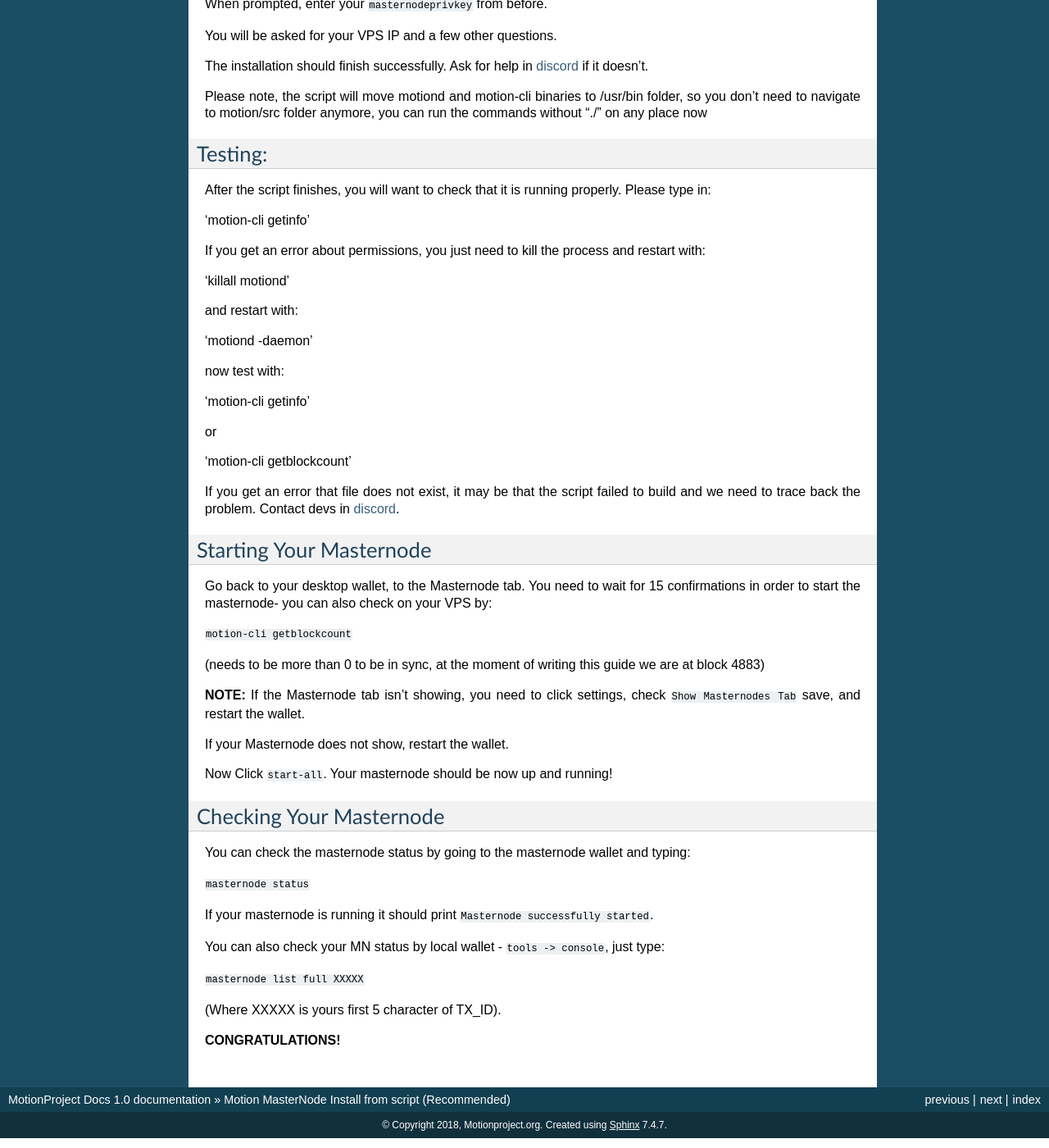
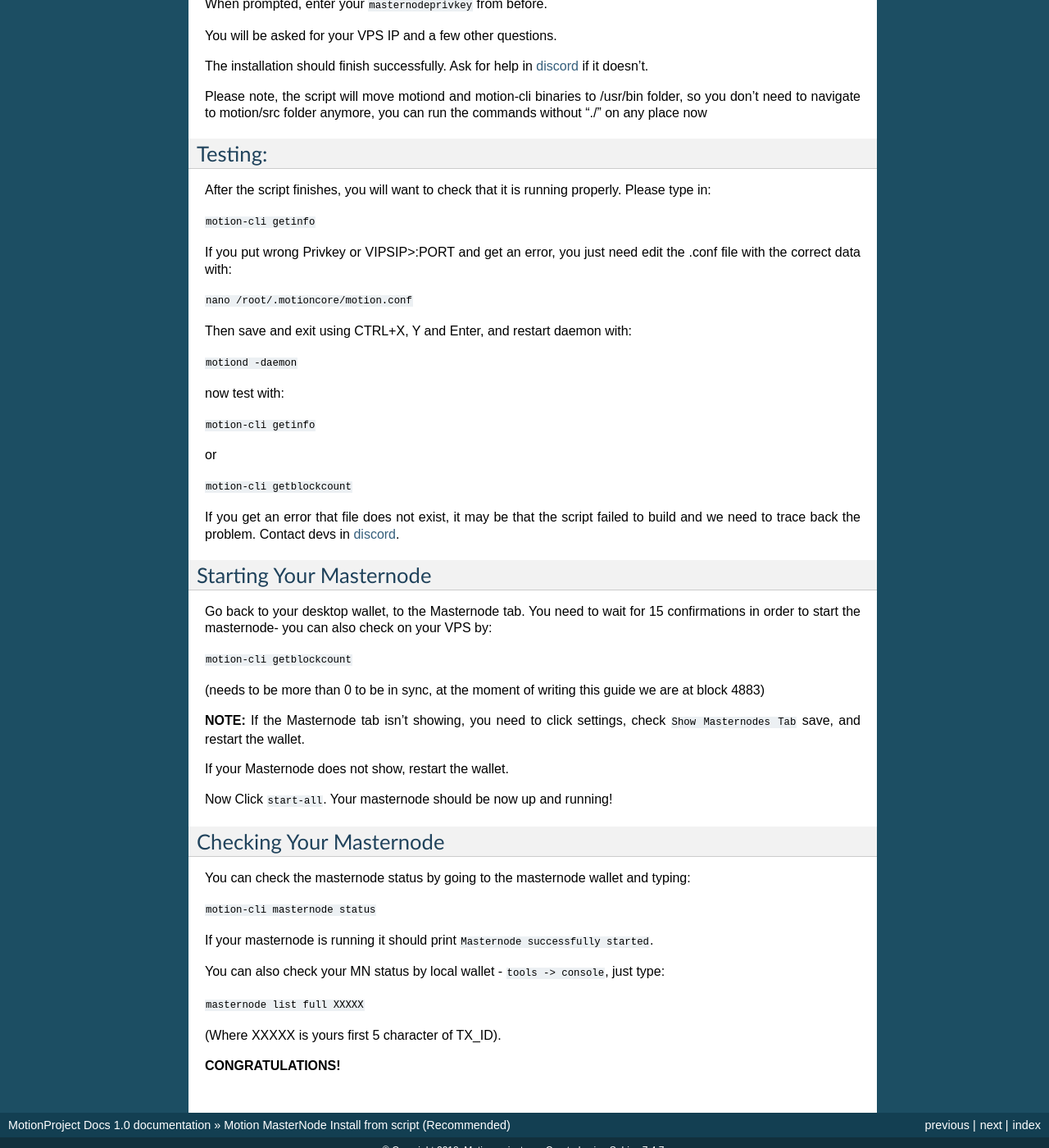
Before and after one commit to motioncrypto/motion-docs, a Sphinx documentation site: the page built from docs/motion_install_from_script.md, in a window 1280 px wide and 1400 px high, scrolled down 1975 px. Shown: the whole window at 82% size. Built offline with Sphinx 7.4.7, drawn with Linux system fonts in a browser that asks for light colours; some of the changed text lies outside the part shown.

Commit message:
Update motion_install_from_script.md

```diff
--- a/docs/motion_install_from_script.md
+++ b/docs/motion_install_from_script.md
@@ -20,7 +20,7 @@
 ### Wallet Setup Part 1
 
 - Open your Motion wallet on your desktop.
-- Click **Receive** tab, then click Request and put your Label such as “MN1”
+- Click **Receive** tab, then put your Label such as “MN1” and click Request.
 - Copy the Address and Send **EXACTLY** 1000 XMN to this Address, wait for 15 confirmations.
 - Go to the tab at the bottom that says `Tools`
 - Go to the tab at the top that says `Console`
@@ -108,23 +108,23 @@
 After the script finishes, you will want to check that it is running properly.
 Please type in:
 
-'motion-cli getinfo'
+`motion-cli getinfo`
 
-If you get an error about permissions, you just need to kill the process and restart with:
+If you put wrong Privkey or VIPSIP>:PORT and get an error, you just need edit the .conf file with the correct data with:
 
-'killall motiond'
+`nano /root/.motioncore/motion.conf`
 
-and restart with:
+Then save and exit using CTRL+X, Y and Enter, and restart daemon with:
 
-'motiond -daemon'
+`motiond -daemon`
 
 now test with:
 
-'motion-cli getinfo'
+`motion-cli getinfo`
 
 or
 
-'motion-cli getblockcount'
+`motion-cli getblockcount`
 
 If you get an error that file does not exist, it may be that the script failed to build and we need to trace back the problem. Contact devs in [discord](https://discord.gg/pTDAaMa).
 
@@ -146,7 +146,7 @@
 ### Checking Your Masternode
 You can check the masternode status by going to the masternode wallet and typing:
 
-`masternode status`
+`motion-cli masternode status`
 
 If your masternode is running it should print `Masternode successfully started`.
 
```
